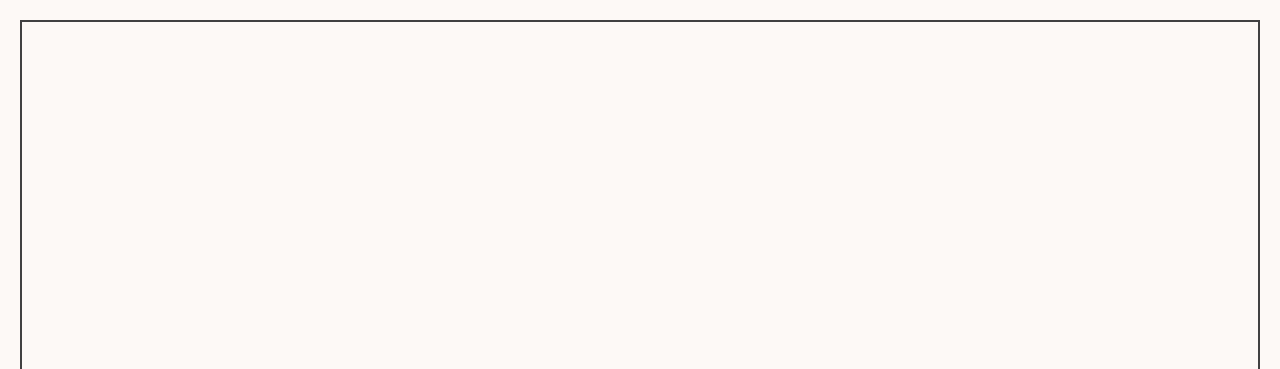
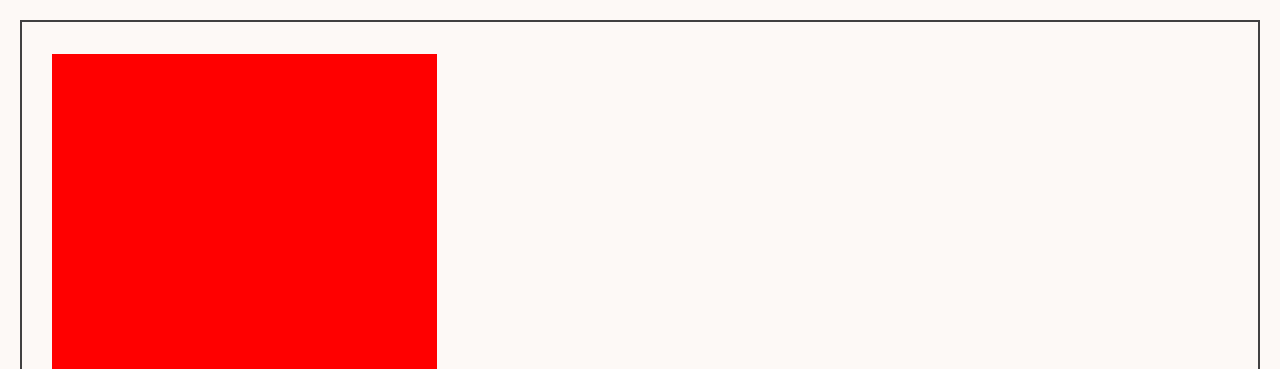
Before and after one commit to sammburr/Portfolio-Website, a plain HTML site: page index.html in a window 1280 px wide. Shown: the top 369 px of the page. Drawn offline with Linux system fonts and the light colour scheme.

Commit message:
Fix: Text cont fixed at 400px wide

```diff
--- a/index.html
+++ b/index.html
@@ -23,10 +23,10 @@
 
     <div class="main-cont">
 
-        <div style="width: 20%; height: 100vh; background-color: transparent; float: left;">
+        <div style="width: calc((100% - 400px)/2); height: 100vh; background-color: red; float: left;">
 
         </div>
-        <div class="text-cont" style="width: 60%;">
+        <div class="text-cont" style="width: 400px;">
 
             <div class="main-cont-buffer"></div>
 
```
